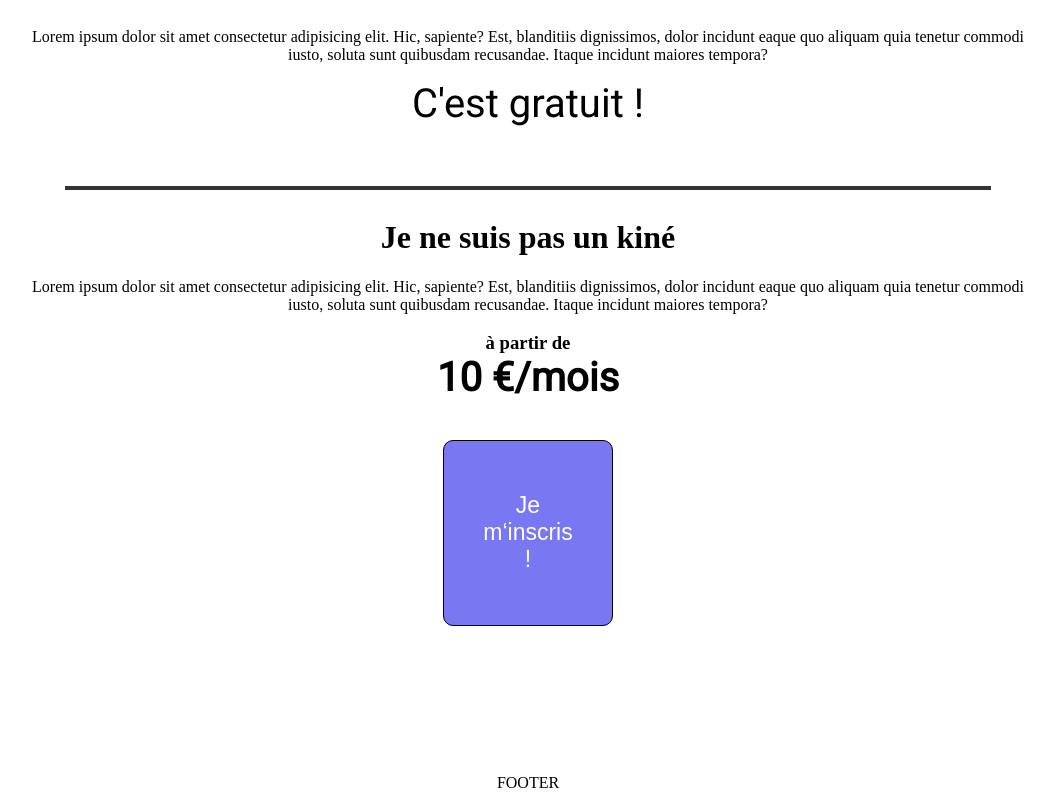
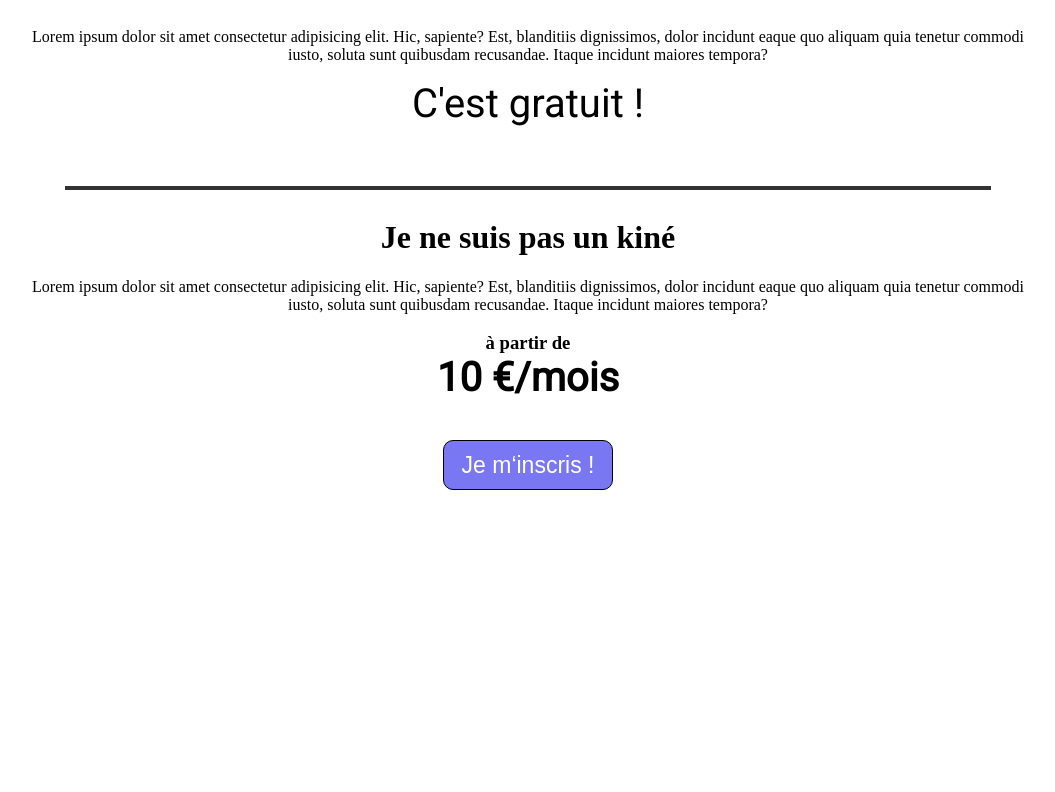
Before and after one commit to WildCodeSchool/nts-js-202103-p3-frontend-kineservices, a React (Create React App) app: page / in a window 1280 px wide. Shown: the part 824-1616 px from the top of the page, without its empty margins (112-1167 px from the left). After the commit the page ends 1462 px from the top, so only its background shows below. Built offline with nearby package versions, Linux system fonts and the light colour scheme.

Commit message:
Update css

```diff
--- a/src/components/views/Home.jsx
+++ b/src/components/views/Home.jsx
@@ -1,5 +1,6 @@
 import React from 'react';
 import './Home.css';
+import { Link } from 'react-router-dom';
 import landingPageImage from '../../media/image_home.jpg';
 
 export default function Home() {
@@ -54,12 +55,12 @@
             <span>10 €/mois</span>
           </h3>
         </div>
-        <button type="button" className="signUp">
-          Je m&lsquo;inscris !
-        </button>
+        <Link to="/inscription-kine">
+          <button type="button" className="signUp">
+            Je m&lsquo;inscris !
+          </button>
+        </Link>
       </div>
-
-      <div>FOOTER</div>
     </div>
   );
 }
--- a/src/index.css
+++ b/src/index.css
@@ -1,3 +1,8 @@
 body {
   margin: 0;
 }
+
+* {
+  text-decoration: none;
+  list-style: none;
+}
```
